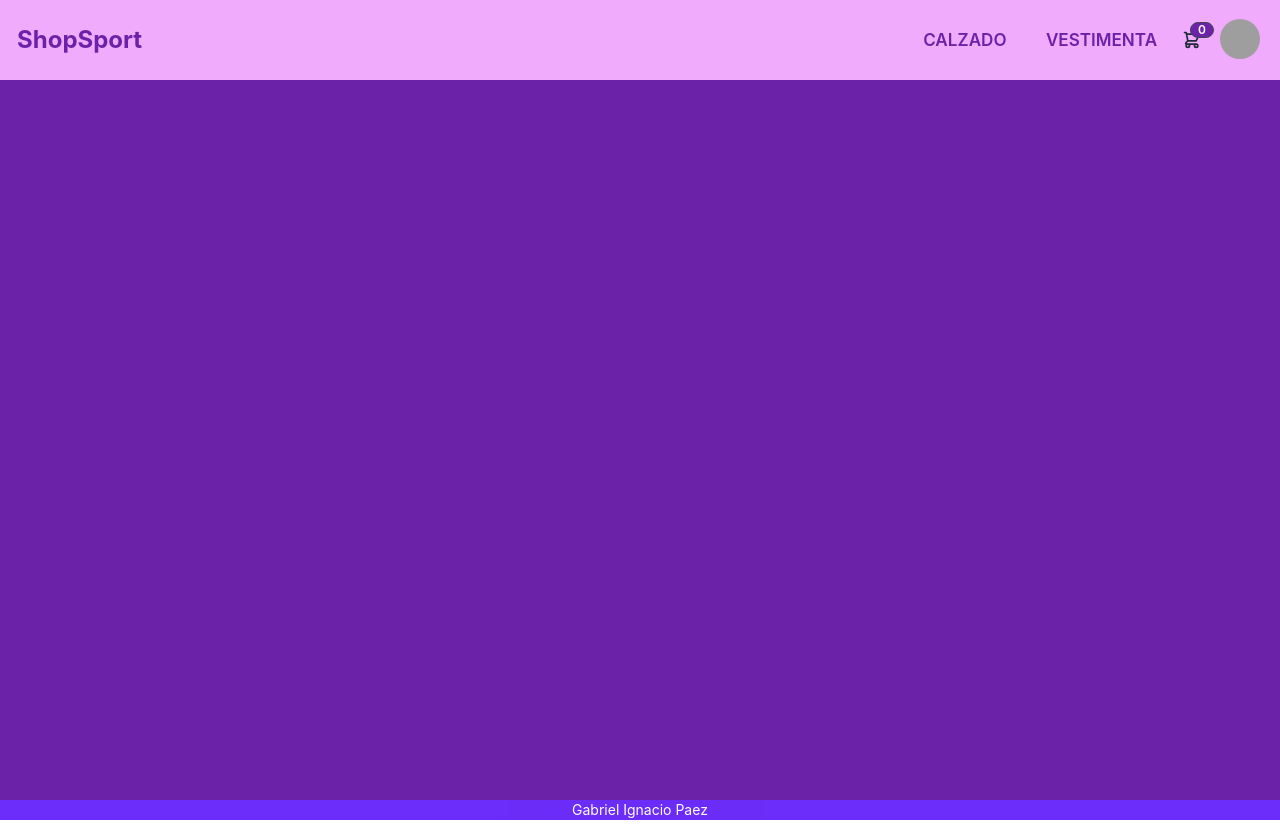
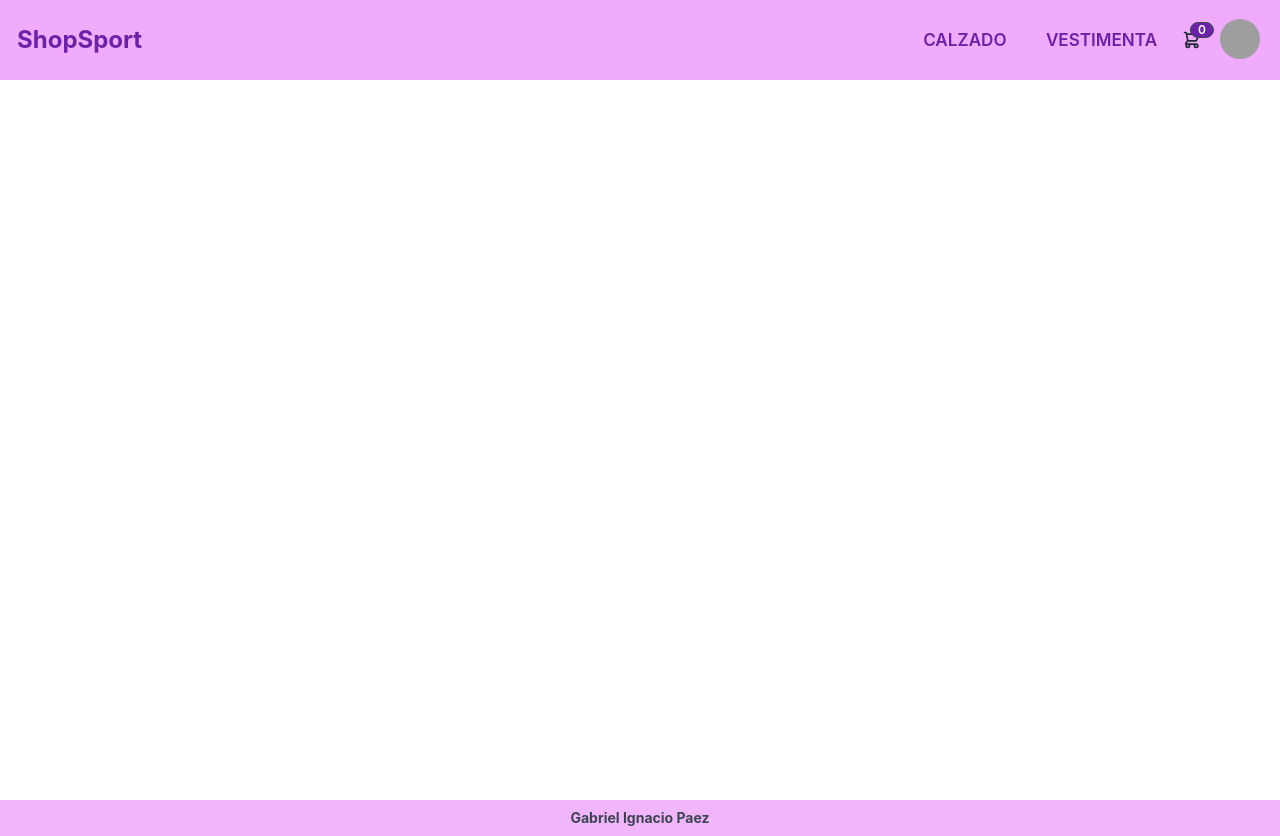
Before and after one commit to gabrielp92/tienda-reactjs, a React (Create React App) app: page / in a window 1280 px wide. Built offline with nearby package versions, Linux system fonts and the light colour scheme; grey boxes are pictures that could not be loaded.

Commit message:
cambio en NavBar

```diff
--- a/src/App.css
+++ b/src/App.css
@@ -28,7 +28,7 @@
 }
 
 .footer {
-  color: white;
+  color: bg-fuchsia-800 ;
   display: flex;
   justify-content: center;
   opacity: 87%;
--- a/src/App.js
+++ b/src/App.js
@@ -1,3 +1,4 @@
+import React from 'react';
 import logo from './logo.svg';
 import './App.css';
 import NavBar from './components/NavBar';
@@ -13,14 +14,17 @@ function App() {
       <header>
         <NavBar/>
       </header>
-      <main className="App-header bg-fuchsia-800">
-        {/*<img src={logo} className="App-logo" alt="logo"/>
-        <h1 className={styles.titulo}>Próximamente tienda con React js!!!</h1>*/}
+      <main className="App-header bg-white">
+        {/*
+        <img src={logo} className="App-logo" alt="logo"/>
+        <h1 className={styles.titulo}>Próximamente tienda con React js!!!</h1>
+        */}
       </main>
-      <footer className="footer bg-primary">
+      <footer className="footer font-bold bg-fuchsia-300 py-2">
         <h3>Gabriel Ignacio Paez</h3>
       </footer>
-      {/*<header className="App-header">
+      {/*
+      <header className="App-header">
 
         <img src={logo} className="App-logo" alt="logo" />
         <p>
@@ -36,7 +40,6 @@ function App() {
         </a>
       </header>
       */}
-
     </div>
   );
 }
--- a/src/components/NavBar.js
+++ b/src/components/NavBar.js
@@ -1,8 +1,8 @@
 const NavBar = () => {
 
   return (
-    <div>
-      <div className="navbar fixed flex justify-between bg-fuchsia-300 z-10">
+
+        <div className="navbar fixed flex justify-between bg-fuchsia-300 z-10">
           <div className="flex-1 order-2 sm:order-first">
             <a className="btn btn-ghost normal-case text-2xl font-bold text-fuchsia-800 sm:px-2">ShopSport</a>
           </div>
@@ -18,12 +18,11 @@ const NavBar = () => {
               <svg xmlns="http://www.w3.org/2000/svg" fill="none" viewBox="0 0 24 24" className="inline-block w-5 h-5 stroke-current"><path stroke-linecap="round" stroke-linejoin="round" stroke-width="2" d="M4 6h16M4 12h16M4 18h16"></path></svg>
             </label>
             {/*items mobile*/}
-            <ul tabIndex="0" className="dropdown-content menu sm:hidden p-2 w-56 bg-fuchsia-300 font-bold text-xl text-fuchsia-800">
-              <li><a>Calzado</a></li>
-              <li><a>Vestimenta</a></li>
+            <ul tabIndex="0" className="dropdown-content sm:hidden menu p-2 w-56 bg-fuchsia-300 font-bold text-xl text-fuchsia-800">
+              <li className="btn btn-ghost text-lg"><a>Calzado</a></li>
+              <li className="btn btn-ghost text-lg"><a>Vestimenta</a></li>
             </ul>
           </div>
-
           <div className="dropdown dropdown-end order-3 md:ml-12 sm:ml-8">
             <label tabIndex="0" className="btn btn-ghost btn-circle">
               <div className="indicator">
@@ -58,8 +57,7 @@ const NavBar = () => {
               <li><a>Logout</a></li>
             </ul>
           </div>
-      </div>
-    </div>
+        </div>
   )
 }
 
```
